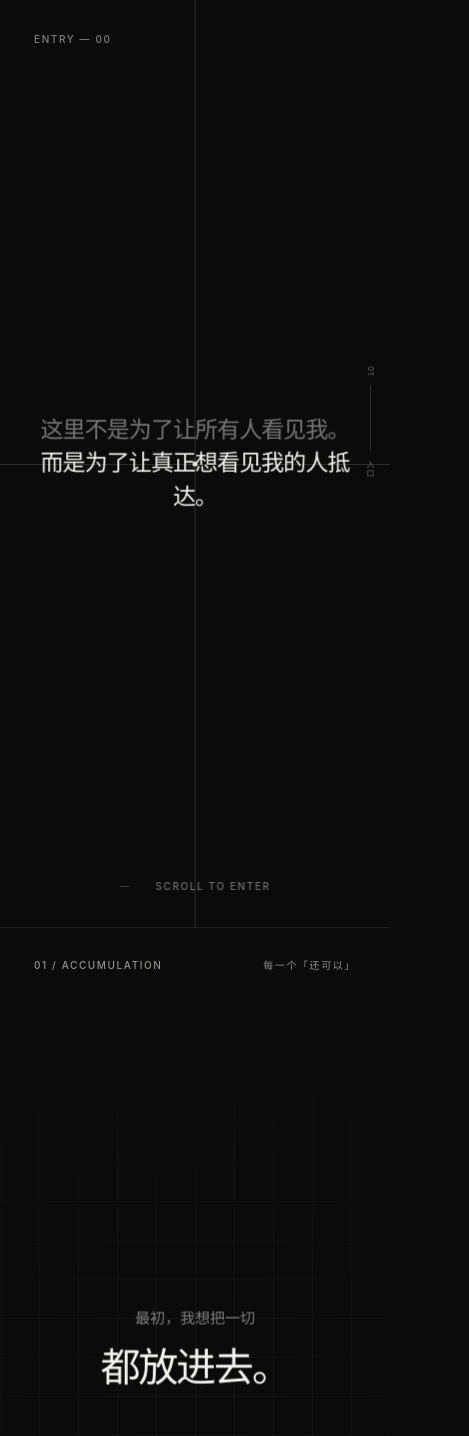
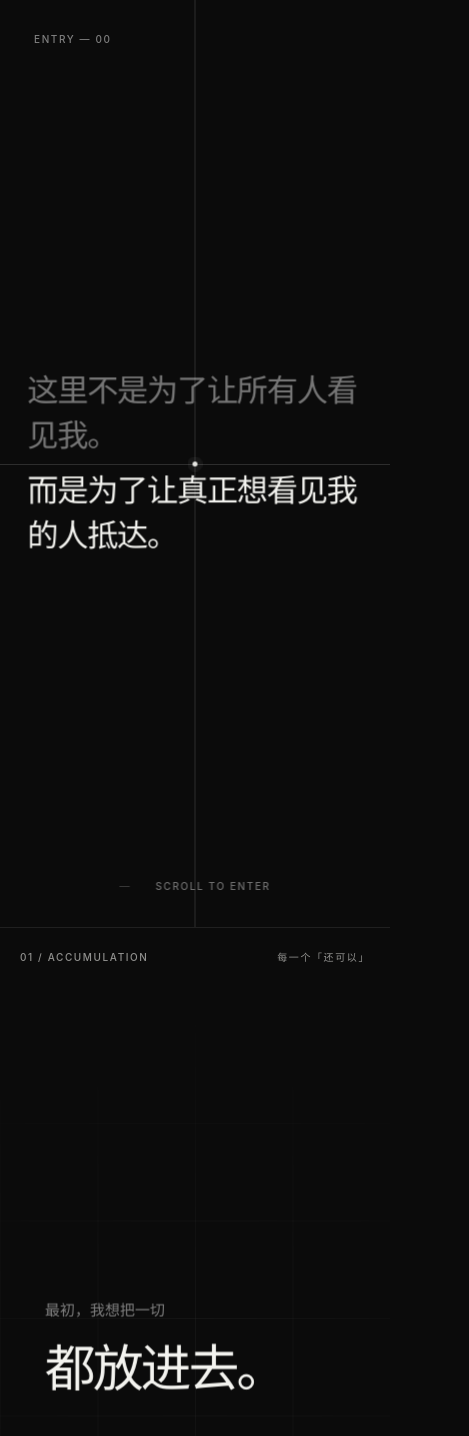
Before and after one commit to OrandoLee/introducing_website, a React (Vite) app: page / in a window 390 px wide. Shown: the top 1436 px of the page, 469 px wide, since content can reach past the window. Built offline with nearby package versions, Linux system fonts and the light colour scheme; no server answers.

Commit message:
Fix production CSS build

```diff
--- /dev/null
+++ b/src/animations.css
@@ -0,0 +1,70 @@
+.intro-page { animation: page-enter 1.05s cubic-bezier(.22,.7,.2,1) both; }
+
+.reveal-text {
+  opacity: 0;
+  filter: blur(10px);
+  transform: translateY(34px);
+  transition:
+    opacity .95s cubic-bezier(.2,.75,.2,1),
+    filter 1.05s cubic-bezier(.2,.75,.2,1),
+    transform 1.05s cubic-bezier(.2,.75,.2,1);
+  will-change: opacity, filter, transform;
+}
+
+.reveal-text.is-revealed {
+  opacity: 1;
+  filter: blur(0);
+  transform: translateY(0);
+}
+
+.reveal-frame {
+  opacity: 0;
+  transition: opacity 1.1s ease, transform .7s ease-out;
+}
+
+.reveal-frame.is-revealed { opacity: 1; }
+
+.opening-index { animation: opening-detail-in .7s .65s both; }
+.opening-crosshair i { opacity: 0; animation: opening-line-in 1.2s .2s both; }
+.opening-crosshair span { opacity: 0; animation: opening-point-in .65s .75s both; }
+.opening-copy p {
+  opacity: 0;
+  filter: blur(12px);
+  transform: translateY(24px);
+  animation: opening-copy-in 1.05s .38s cubic-bezier(.2,.75,.2,1) forwards;
+}
+.opening-copy p:nth-child(2) { animation-delay: .56s; }
+.scroll-cue { animation: opening-detail-in .8s 1s both; }
+
+@keyframes page-enter {
+  from { opacity: 0; }
+  to { opacity: 1; }
+}
+
+@keyframes opening-copy-in {
+  to { opacity: 1; filter: blur(0); transform: translateY(0); }
+}
+
+@keyframes opening-detail-in {
+  from { opacity: 0; }
+  to { opacity: 1; }
+}
+
+@keyframes opening-line-in {
+  from { opacity: 0; }
+  to { opacity: 1; }
+}
+
+@keyframes opening-point-in {
+  from { opacity: 0; transform: translate(-50%, -50%) scale(.35); }
+  to { opacity: 1; transform: translate(-50%, -50%) scale(1); }
+}
+
+@media (prefers-reduced-motion: reduce) {
+  .reveal-text,
+  .reveal-frame {
+    opacity: 1;
+    filter: none;
+    transform: none;
+  }
+}
--- a/src/main.tsx
+++ b/src/main.tsx
@@ -2,6 +2,7 @@ import { StrictMode } from 'react'
 import { createRoot } from 'react-dom/client'
 import App from './App'
 import './styles.css'
+import './animations.css'
 
 createRoot(document.getElementById('root')!).render(
   <StrictMode>
--- a/src/styles.css
+++ b/src/styles.css
@@ -17,26 +17,6 @@ html { scroll-behavior: smooth; background: var(--black); }
 body { margin: 0; min-width: 320px; overflow-x: hidden; }
 button { font: inherit; }
 ::selection { color: #0b0b0b; background: #d6dde0; }
-
-.intro-page { animation: page-enter 1.05s cubic-bezier(.22,.7,.2,1) both; }
-@keyframes page-enter {
-  from { opacity: 0; }
-  to { opacity: 1; }
-}
-
-.reveal-text {
-  opacity: 0;
-  filter: blur(10px);
-  transform: translateY(34px);
-  transition:
-    opacity .95s cubic-bezier(.2,.75,.2,1),
-    filter 1.05s cubic-bezier(.2,.75,.2,1),
-    transform 1.05s cubic-bezier(.2,.75,.2,1);
-  will-change: opacity, filter, transform;
-}
-.reveal-text.is-revealed { opacity: 1; filter: blur(0); transform: translateY(0); }
-.reveal-frame { opacity: 0; transition: opacity 1.1s ease, transform .7s ease-out; }
-.reveal-frame.is-revealed { opacity: 1; }
 
 .dark-section { color: var(--white); background: var(--black); }
 .light-section { color: #101010; background: var(--white); }
@@ -86,9 +66,9 @@ button { font: inherit; }
   overflow: hidden;
   border-bottom: 1px solid #202020;
 }
-.opening-index { position: absolute; top: 32px; left: 34px; color: var(--muted-dark); animation: opening-detail-in .7s .65s both; }
+.opening-index { position: absolute; top: 32px; left: 34px; color: var(--muted-dark); }
 .opening-crosshair { position: absolute; z-index: 1; inset: 0; pointer-events: none; }
-.opening-crosshair i { position: absolute; display: block; background: rgba(255,255,255,.14); will-change: left, top; opacity: 0; animation: opening-line-in 1.2s .2s both; }
+.opening-crosshair i { position: absolute; display: block; background: rgba(255,255,255,.14); will-change: left, top; }
 .opening-crosshair i:first-child { top: 0; bottom: 0; left: var(--cursor-x); width: 1px; transform: translateX(-.5px); }
 .opening-crosshair i:nth-child(2) { left: 0; right: 0; top: var(--cursor-y); height: 1px; transform: translateY(-.5px); }
 .opening-crosshair span {
@@ -101,8 +81,6 @@ button { font: inherit; }
   background: #e7e7e3;
   box-shadow: 0 0 0 5px rgba(255,255,255,.05);
   transform: translate(-50%, -50%);
-  opacity: 0;
-  animation: opening-point-in .65s .75s both;
 }
 .opening-copy {
   position: absolute;
@@ -113,15 +91,10 @@ button { font: inherit; }
   transform: translate(-50%, -50%);
   text-align: center;
 }
-.opening-copy p { margin: 0; font-size: clamp(23px, 3.2vw, 48px); font-weight: 300; line-height: 1.46; letter-spacing: -.04em; opacity: 0; filter: blur(12px); transform: translateY(24px); animation: opening-copy-in 1.05s .38s cubic-bezier(.2,.75,.2,1) forwards; }
-.opening-copy p:nth-child(2) { animation-delay: .56s; }
+.opening-copy p { margin: 0; font-size: clamp(23px, 3.2vw, 48px); font-weight: 300; line-height: 1.46; letter-spacing: -.04em; }
 .opening-copy p:first-child { color: rgba(255,255,255,.44); }
-.scroll-cue { position: absolute; bottom: 34px; left: 50%; display: flex; align-items: center; gap: 10px; color: rgba(255,255,255,.42); transform: translateX(-50%); animation: opening-detail-in .8s 1s both; }
+.scroll-cue { position: absolute; bottom: 34px; left: 50%; display: flex; align-items: center; gap: 10px; color: rgba(255,255,255,.42); transform: translateX(-50%); }
 .scroll-cue i { width: 26px; height: 1px; background: currentColor; animation: cue 2.2s infinite ease-in-out; transform-origin: left; }
-@keyframes opening-copy-in { to { opacity: 1; filter: blur(0); transform: translateY(0); } }
-@keyframes opening-detail-in { from { opacity: 0; } to { opacity: 1; } }
-@keyframes opening-line-in { from { opacity: 0; } to { opacity: 1; } }
-@keyframes opening-point-in { from { opacity: 0; transform: translate(-50%, -50%) scale(.35); } to { opacity: 1; transform: translate(-50%, -50%) scale(1); } }
 @keyframes cue { 0%,100% { transform: scaleX(.35); opacity: .4; } 50% { transform: scaleX(1); opacity: 1; } }
 
 /* Chaos */
@@ -392,7 +365,59 @@ button { font: inherit; }
 }
 .arrival-cta a > * { position: relative; z-index: 1; }
 .arrival-cta a span { font-size: clamp(18px, 2vw, 25px); font-weight: 500; letter-spacing: -.025em; }
-.arrival-cta a i { font-size: 28px; font-style: normal; transition: transform…743 tokens truncated….arrival footer { padding-top: 15vh; min-height: 76vh; }
+.arrival-cta a i { font-size: 28px; font-style: normal; transition: transform .35s ease; }
+.arrival-cta a:hover, .arrival-cta a:focus-visible { color: var(--white); background: var(--black); }
+.arrival-cta a:hover::before, .arrival-cta a:focus-visible::before { transform: translateX(0); }
+.arrival-cta a:hover i, .arrival-cta a:focus-visible i { transform: translateX(6px); }
+.arrival-cta a:focus-visible { outline: 2px solid var(--white); outline-offset: 5px; }
+.arrival-cta small { display: block; margin-top: 14px; color: var(--muted-dark); font-size: 11px; letter-spacing: .08em; }
+
+@media (max-width: 800px) {
+  .section-meta { left: 20px; right: 20px; top: 22px; }
+  .reading-rail { display: none; }
+  .opening { min-height: 620px; }
+  .opening-copy { width: 86vw; text-align: left; }
+  .opening-copy p { font-size: clamp(26px, 8vw, 42px); }
+  .opening-copy p:first-child { margin-bottom: 9px; }
+  .chaos-grid { background-size: 25vw 25vw; }
+  .chaos-title { text-align: left; width: 77vw; }
+  .chaos-title strong { font-size: 13vw; }
+  .chaos-fragment { min-width: 92px; padding: 8px; }
+  .chaos-fragment small { margin-bottom: 8px; }
+  .fragment-image, .fragment-video { width: 106px; }
+  .mini-image, .mini-video { height: 35px; }
+  .chaos-fragment:nth-of-type(3n) { display: none; }
+  .manifesto { padding: 0 20px; }
+  .manifesto-copy { grid-template-columns: 1fr; align-content: center; gap: 10vh; }
+  .manifesto h2 { font-size: clamp(42px, 12vw, 64px); }
+  .manifesto-sequence { padding-top: 24px; }
+  .laws { padding: 18vh 20px 12vh; }
+  .laws-heading { display: block; }
+  .laws-heading p { margin-bottom: 24px; }
+  .law-row { grid-template-columns: 34px 1fr 30px; gap: 10px; min-height: 82px; padding: 13px 0; }
+  .law-en { display: none; }
+  .law-description { grid-column: 2 / 4; grid-row: 2; font-size: 12px; }
+  .law-row > i { grid-column: 3; grid-row: 1; width: 22px; }
+  .deletion { padding: 17vh 20px 14vh; }
+  .deletion-intro { display: block; }
+  .deletion-intro p { margin-bottom: 24px; }
+  .module-field { grid-template-columns: repeat(2, 1fr); min-height: 440px; }
+  .delete-module { height: 110px; }
+  .deletion-result { padding: 24px; }
+  .deletion-result > div { flex-direction: column; gap: 10px; }
+  .social-columns { inset: 12vh 20px 22vh; grid-template-columns: 1fr; }
+  .noise-side, .archive-side { position: absolute; inset: 0; padding: 22px; border: 0; }
+  .archive-side { background: rgba(243,243,239,.96); }
+  .archive-index div { grid-template-columns: 36px minmax(120px, 1fr) .7fr; }
+  .archive-index .archive-mark { width: 132px; }
+  .feed-shell { margin-top: 4vh; }
+  .social-narrative { left: 22px; right: 22px; bottom: 6vh; display: block; }
+  .quiet-copy { text-align: left; }
+  .social-narrative p { display: block; margin-bottom: 4px; }
+  .arrival { padding-left: 20px; padding-right: 20px; }
+  .archive-door { width: 86vw; height: 58vh; min-height: 390px; margin-top: 18vh; }
+  .arrival-copy { flex-direction: column; width: 86vw; }
+  .arrival footer { padding-top: 15vh; min-height: 76vh; }
   .arrival footer > p { font-size: 10vw; }
   .arrival footer > div { gap: 20px; }
   .arrival-cta { width: 100%; margin: 13vh auto; }
@@ -403,5 +428,4 @@ button { font: inherit; }
 @media (prefers-reduced-motion: reduce) {
   html { scroll-behavior: auto; }
   *, *::before, *::after { animation-duration: .01ms !important; animation-iteration-count: 1 !important; transition-duration: .01ms !important; }
-  .reveal-text, .reveal-frame { opacity: 1; filter: none; transform: none; }
 }
```
